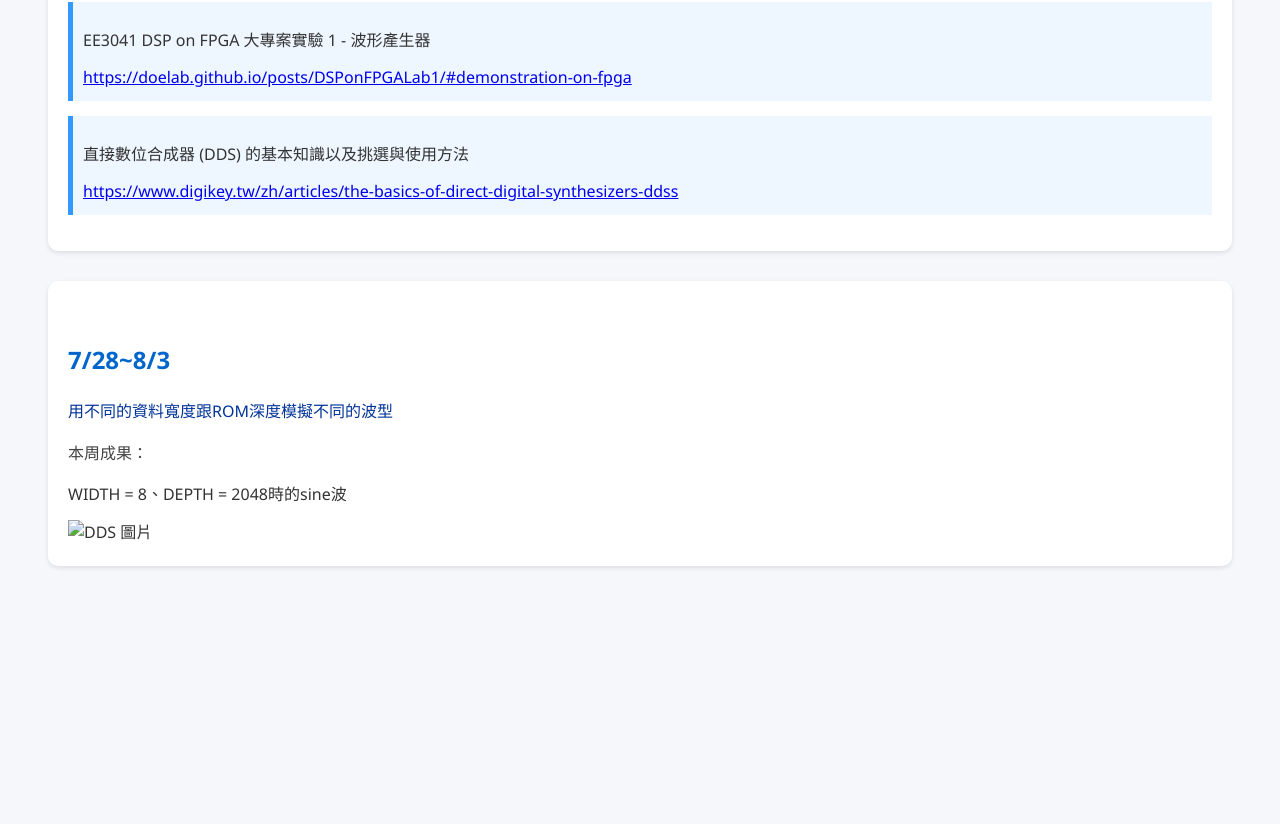
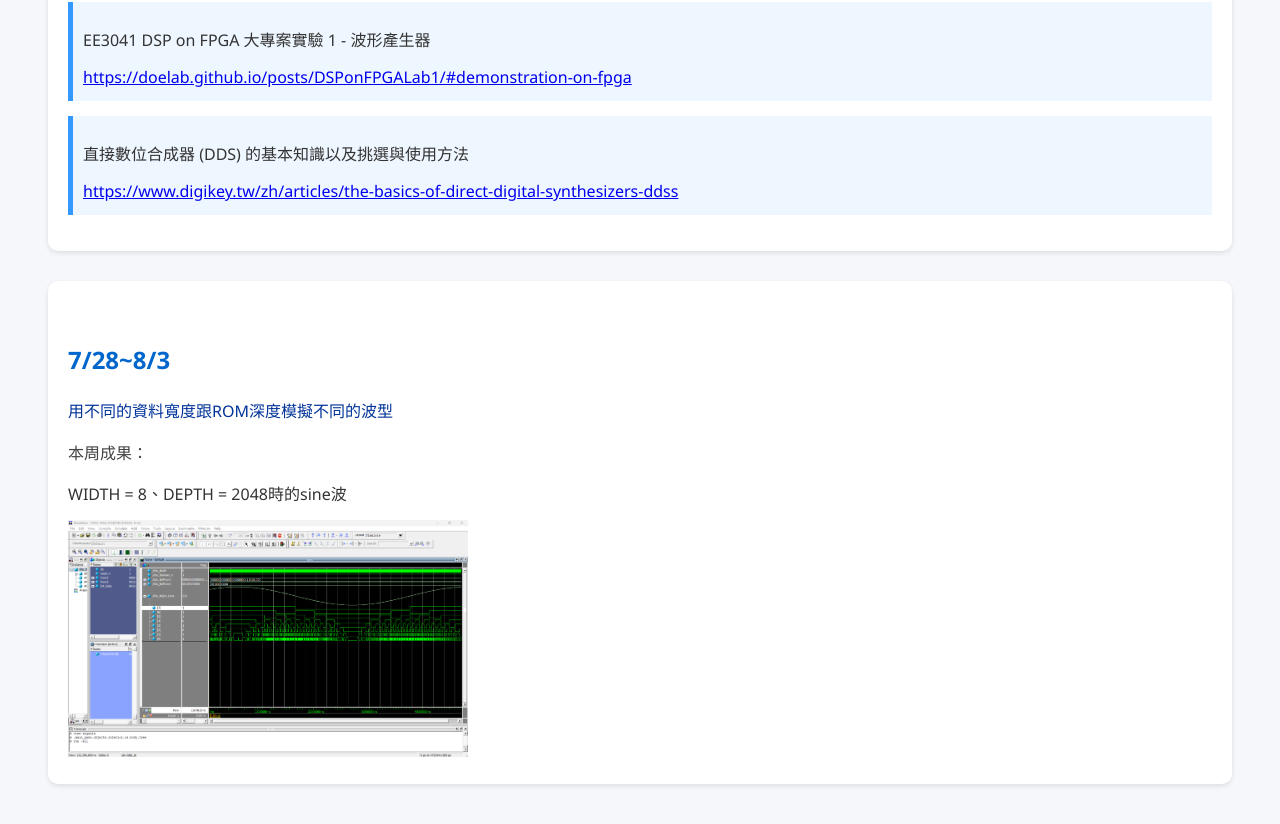
Before and after one commit to BOHAO0322/my-report, a plain HTML site: page index.htm in a window 1280 px wide. Shown: the part 777-1601 px from the top of the page. Before the commit the page ends 1421 px from the top, so only its background shows below. Drawn offline with Linux system fonts and the light colour scheme.

Commit message:
Add files via upload

```diff
--- a/index.htm
+++ b/index.htm
@@ -87,7 +87,7 @@
     <p class="reflection">
       本周成果：</p>
     <p>WIDTH = 8、DEPTH = 2048時的sine波</p>
-    <img src="/ddswave_8_2048_sine.png" alt="DDS 圖片" width="400">
+    <img src="/images/ddswave_8_2048_sine.png" alt="DDS 圖片" width="400">
 
   </div>
 
```
